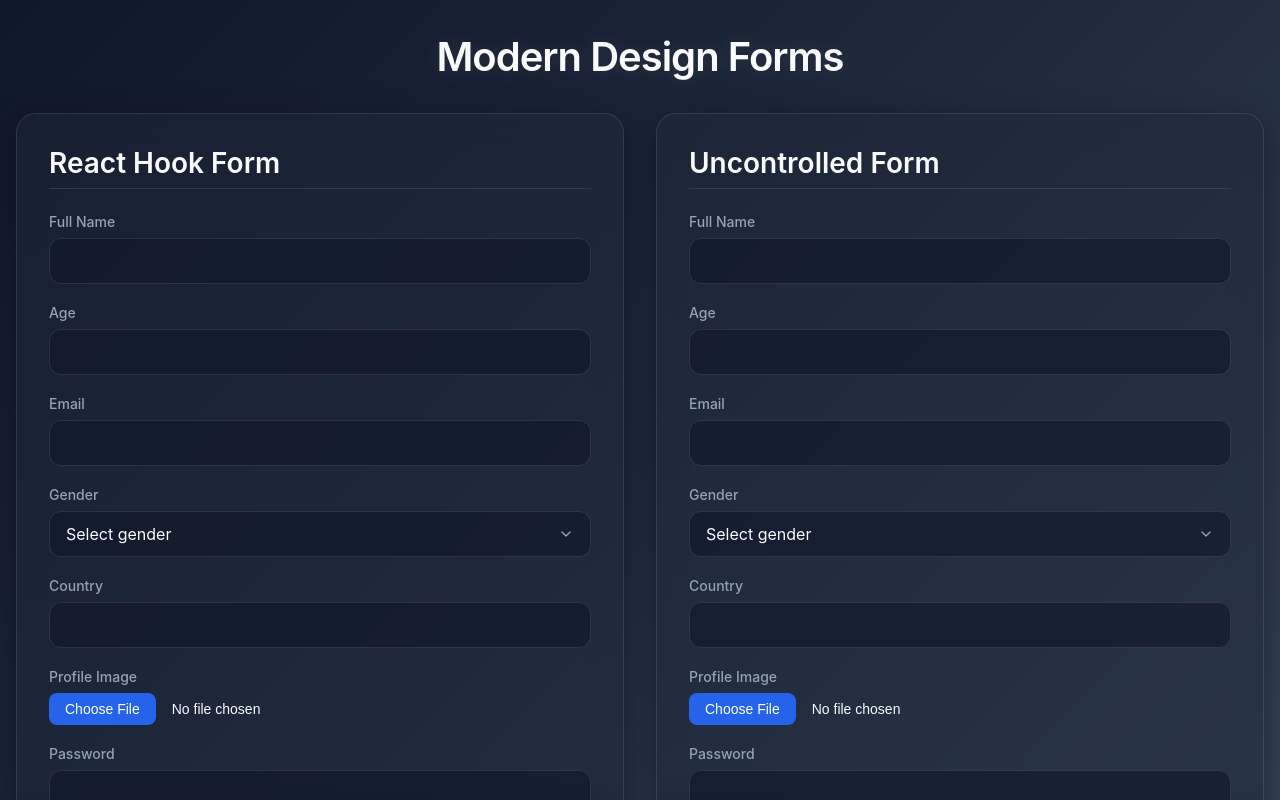
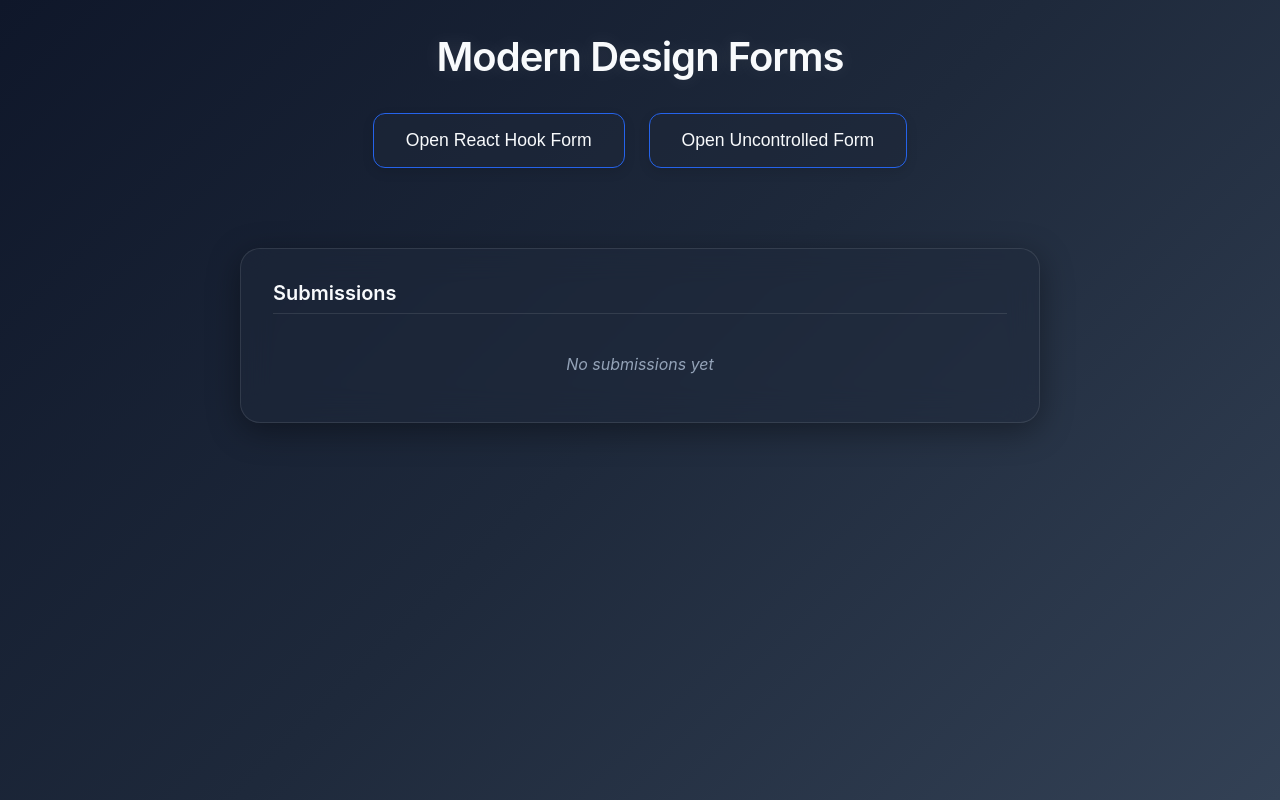
Before and after one commit to mi8mto/react-class-components, a React (Vite) app: page / in a window 1280 px wide. Shown: the top 800 px of the page. Built offline with nearby package versions, Linux system fonts and the light colour scheme.

Commit message:
feat: add modal form workflow and enhance submissions styling

```diff
--- a/src/App.css
+++ b/src/App.css
@@ -16,17 +16,31 @@ h1.page-title {
   text-shadow: 0 0 20px #ffffff1a;
 }
 
-.forms-container {
-  display: grid;
-  grid-template-columns: 1fr;
-  gap: 2rem;
-  align-items: stretch;
+.buttons-container {
+  display: flex;
+  justify-content: center;
+  gap: 1.5rem;
+  margin-bottom: 2rem;
+  flex-wrap: wrap;
 }
 
-@media (min-width: 768px) {
-  .forms-container {
-    grid-template-columns: 1fr 1fr;
-  }
+.buttons-container button {
+  padding: 1rem 2rem;
+  background: var(--glass-bg);
+  border: 1px solid var(--accent);
+  color: var(--text-primary);
+  border-radius: var(--input-radius);
+  font-size: 1.1rem;
+  font-weight: 500;
+  cursor: pointer;
+  transition: var(--transition);
+  box-shadow: 0 4px 12px #0000001a;
+}
+
+.buttons-container button:hover {
+  background: var(--accent);
+  transform: translateY(-2px);
+  box-shadow: 0 8px 24px #2563eb66;
 }
 
 .glass-card {
--- a/src/App.tsx
+++ b/src/App.tsx
@@ -1,16 +1,37 @@
+import { useState } from 'react';
 import { ReactHookForm } from './forms/ReactHookForm';
 import { UncontrolledForm } from './forms/UncontrolledForm';
 import { SubmissionsList } from './components/SubmissionsList/SubmissionsList';
+import { Modal } from './components/Modal/Modal';
 import './App.css';
 
 function App() {
+  const [activeForm, setActiveForm] = useState<
+    'react-hook-form' | 'uncontrolled-form' | null
+  >(null);
+
   return (
     <div className="app-container">
       <h1 className="page-title">Modern Design Forms</h1>
-      <div className="forms-container">
-        <ReactHookForm />
-        <UncontrolledForm />
+
+      <div className="buttons-container">
+        <button onClick={() => setActiveForm('react-hook-form')}>
+          Open React Hook Form
+        </button>
+
+        <button onClick={() => setActiveForm('uncontrolled-form')}>
+          Open Uncontrolled Form
+        </button>
       </div>
+
+      <Modal isOpen={activeForm !== null} onClose={() => setActiveForm(null)}>
+        {activeForm === 'react-hook-form' && (
+          <ReactHookForm onSuccess={() => setActiveForm(null)} />
+        )}
+        {activeForm === 'uncontrolled-form' && (
+          <UncontrolledForm onSuccess={() => setActiveForm(null)} />
+        )}
+      </Modal>
       <div className="submissions-wrapper">
         <SubmissionsList />
       </div>
--- a/src/components/Modal/Modal.css
+++ b/src/components/Modal/Modal.css
@@ -1,12 +1,10 @@
 .modal-overlay {
   position: fixed;
   inset: 0;
-
   display: flex;
   justify-content: center;
   align-items: center;
-
-  background: rgba(0, 0, 0, 0.4);
+  background: #00000066;
   backdrop-filter: blur(6px);
   -webkit-backdrop-filter: blur(6px);
   z-index: 1000;
@@ -14,22 +12,18 @@
 }
 
 .modal-content {
-  min-width: 320px;
-  max-width: 90%;
-  padding: 2.5rem;
+  width: 700px;
+  max-width: 95vw;
+  padding: 1rem;
   border-radius: 20px;
-
-  /* Glassmorphism Effect */
-  background: rgba(30, 41, 59, 0.85);
-  border: 1px solid rgba(255, 255, 255, 0.15);
+  background: #1e293bd9;
+  border: 1px solid #ffffff26;
   box-shadow:
-    0 25px 50px -12px rgba(0, 0, 0, 0.5),
-    0 0 0 1px rgba(255, 255, 255, 0.05);
-
+    0 25px 50px -12px #00000080,
+    0 0 0 1px #ffffff0d;
   color: #f8fafc;
   text-align: center;
-  outline: none; /* remove focus outline on tabIndex=-1 */
-
+  outline: none;
   animation: slideUp 0.4s cubic-bezier(0.16, 1, 0.3, 1);
 }
 
--- a/src/forms/ReactHookForm.tsx
+++ b/src/forms/ReactHookForm.tsx
@@ -1,15 +1,16 @@
-import { useState } from 'react';
 import { useForm } from 'react-hook-form';
 import { zodResolver } from '@hookform/resolvers/zod';
 import type { FormSchema } from '../schemas/formSchema';
 import { formSchema } from '../schemas/formSchema';
 import { useFormStore } from '../store/formStore';
-import { Modal } from '../components/Modal/Modal';
 import { getPasswordStrength } from '../utils/passwordStrength';
 import { fileToBase64 } from '../utils/fileToBase64';
 
-export const ReactHookForm = () => {
-  const [isModalOpen, setIsModalOpen] = useState(false);
+interface ReactHookFormProps {
+  onSuccess?: () => void;
+}
+
+export const ReactHookForm = ({ onSuccess }: ReactHookFormProps) => {
   const {
     register,
     handleSubmit,
@@ -29,11 +30,9 @@ export const ReactHookForm = () => {
 
   const onSubmit = async (data: FormSchema) => {
     const file = data.image?.[0];
-
     if (!file) {
       return;
     }
-
     const imageBase64 = await fileToBase64(file);
     addSubmission({
       id: crypto.randomUUID(),
@@ -46,7 +45,7 @@ export const ReactHookForm = () => {
       createdAt: new Date().toISOString(),
     });
     reset();
-    setIsModalOpen(true);
+    onSuccess?.();
   };
 
   return (
@@ -197,9 +196,9 @@ export const ReactHookForm = () => {
           Submit
         </button>
       </form>
-      <Modal isOpen={isModalOpen} onClose={() => setIsModalOpen(false)}>
+      {/* <Modal isOpen={isModalOpen} onClose={() => setIsModalOpen(false)}>
         <h2>Form submitted successfully!</h2>
-      </Modal>
+      </Modal> */}
     </div>
   );
 };
--- a/src/forms/UncontrolledForm.tsx
+++ b/src/forms/UncontrolledForm.tsx
@@ -3,7 +3,11 @@ import { formSchema } from '../schemas/formSchema';
 import { useFormStore } from '../store/formStore';
 import { fileToBase64 } from '../utils/fileToBase64';
 
-export const UncontrolledForm = () => {
+interface UncontrolledFormProps {
+  onSuccess?: () => void;
+}
+
+export const UncontrolledForm = ({ onSuccess }: UncontrolledFormProps) => {
   const fullNameRef = useRef<HTMLInputElement>(null);
   const emailRef = useRef<HTMLInputElement>(null);
   const passwordRef = useRef<HTMLInputElement>(null);
@@ -21,6 +25,8 @@ export const UncontrolledForm = () => {
 
   const handleSubmit = async (event: React.FormEvent<HTMLFormElement>) => {
     event.preventDefault();
+
+    const form = event.currentTarget;
 
     const data = {
       fullName: fullNameRef.current?.value ?? '',
@@ -60,9 +66,9 @@ export const UncontrolledForm = () => {
       createdAt: new Date().toISOString(),
     });
 
+    form.reset();
     setErrors({});
-
-    console.log(result.data);
+    onSuccess?.();
   };
 
   return (
@@ -77,7 +83,9 @@ export const UncontrolledForm = () => {
             ref={fullNameRef}
             autoComplete="name"
           />
-          {errors.fullName && <span className="error-message">{errors.fullName[0]}</span>}
+          {errors.fullName && (
+            <span className="error-message">{errors.fullName[0]}</span>
+          )}
         </div>
 
         <div className="form-group">
@@ -99,7 +107,9 @@ export const UncontrolledForm = () => {
             ref={emailRef}
             autoComplete="email"
           />
-          {errors.email && <span className="error-message">{errors.email[0]}</span>}
+          {errors.email && (
+            <span className="error-message">{errors.email[0]}</span>
+          )}
         </div>
 
         <div className="form-group">
@@ -114,7 +124,9 @@ export const UncontrolledForm = () => {
             <option value="female">Female</option>
             <option value="other">Other</option>
           </select>
-          {errors.gender && <span className="error-message">{errors.gender[0]}</span>}
+          {errors.gender && (
+            <span className="error-message">{errors.gender[0]}</span>
+          )}
         </div>
 
         <div className="form-group">
@@ -130,7 +142,9 @@ export const UncontrolledForm = () => {
               <option key={country} value={country} />
             ))}
           </datalist>
-          {errors.country && <span className="error-message">{errors.country[0]}</span>}
+          {errors.country && (
+            <span className="error-message">{errors.country[0]}</span>
+          )}
         </div>
 
         <div className="form-group">
@@ -144,7 +158,9 @@ export const UncontrolledForm = () => {
               accept="image/png,image/jpeg"
             />
           </div>
-          {errors.image && <span className="error-message">{errors.image[0]}</span>}
+          {errors.image && (
+            <span className="error-message">{errors.image[0]}</span>
+          )}
         </div>
 
         <div className="form-group">
@@ -156,7 +172,9 @@ export const UncontrolledForm = () => {
             type="password"
             autoComplete="new-password"
           />
-          {errors.password && <span className="error-message">{errors.password[0]}</span>}
+          {errors.password && (
+            <span className="error-message">{errors.password[0]}</span>
+          )}
         </div>
 
         <div className="form-group">
@@ -178,7 +196,9 @@ export const UncontrolledForm = () => {
             <input id="termsUnc" ref={termsRef} type="checkbox" />
             <label htmlFor="termsUnc">Accept Terms and Conditions</label>
           </div>
-          {errors.terms && <span className="error-message">{errors.terms[0]}</span>}
+          {errors.terms && (
+            <span className="error-message">{errors.terms[0]}</span>
+          )}
         </div>
 
         <button className="btn-primary" type="submit">
--- a/src/index.css
+++ b/src/index.css
@@ -5,7 +5,7 @@
   --text-primary: #f8fafc;
   --text-secondary: #94a3b8;
   --border-color: #ffffff1a;
-  --glass-bg: #1e293b80; /* Semi-transparent background */
+  --glass-bg: #1e293b80;
   --glass-border: #ffffff1a;
   --glass-shadow: 0 8px 32px 0 #0000005e;
   --error: #ef4444;
@@ -13,7 +13,6 @@
   --card-radius: 20px;
   --input-radius: 12px;
   --transition: all 0.3s ease;
-
   --font-family:
     'Inter', system-ui, -apple-system, BlinkMacSystemFont, 'Segoe UI', Roboto,
     Oxygen, Ubuntu, Cantarell, 'Open Sans', 'Helvetica Neue', sans-serif;
@@ -66,7 +65,6 @@ p {
   color: var(--text-secondary);
 }
 
-/* Base Form Elements */
 label {
   display: block;
   font-size: 0.875rem;
--- a/src/schemas/formSchema.ts
+++ b/src/schemas/formSchema.ts
@@ -14,7 +14,20 @@ export const formSchema = z
 
     age: z.number().min(0, 'Age cannot be negative'),
 
-    email: z.email('Please enter a valid email address'),
+    email: z.string().refine((value) => {
+      const parts = value.split('@');
+      if (parts.length !== 2) {
+        return false;
+      }
+      const [local, domain] = parts;
+      if (!local) {
+        return false;
+      }
+      if (!domain.includes('.')) {
+        return false;
+      }
+      return true;
+    }, 'Please enter a valid email address'),
 
     gender: z.enum(['male', 'female', 'other']),
 
```
